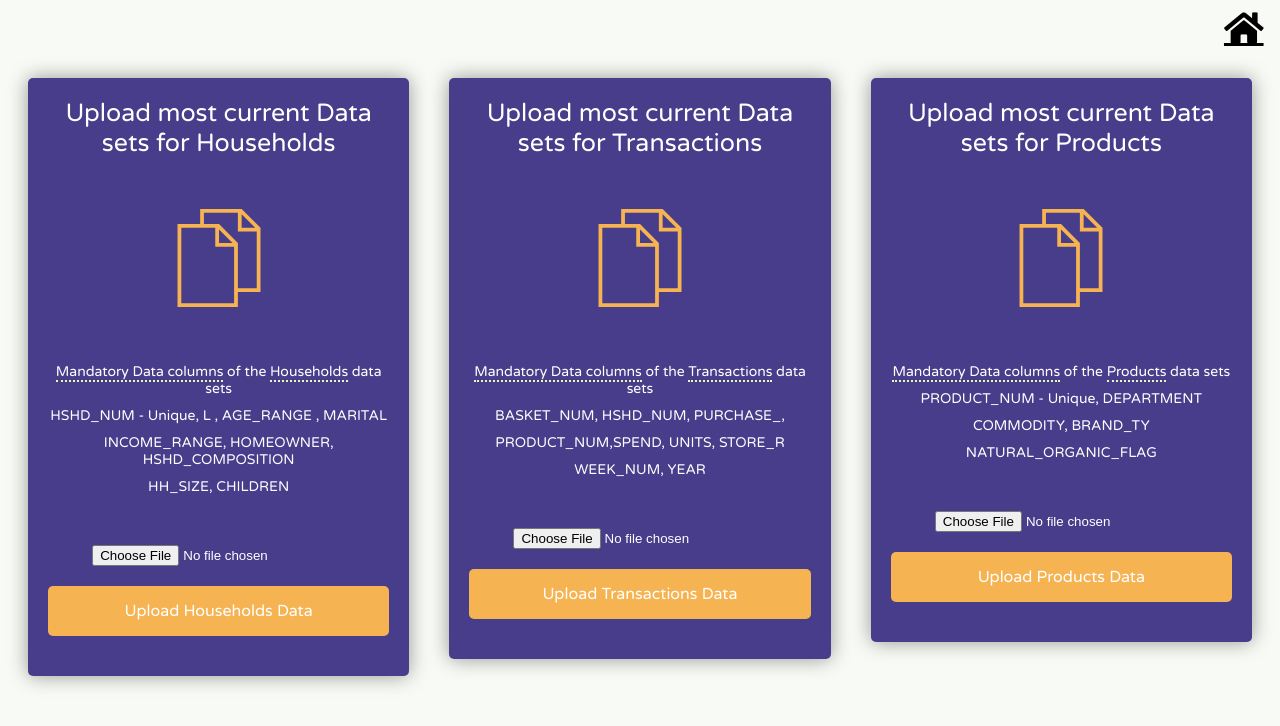
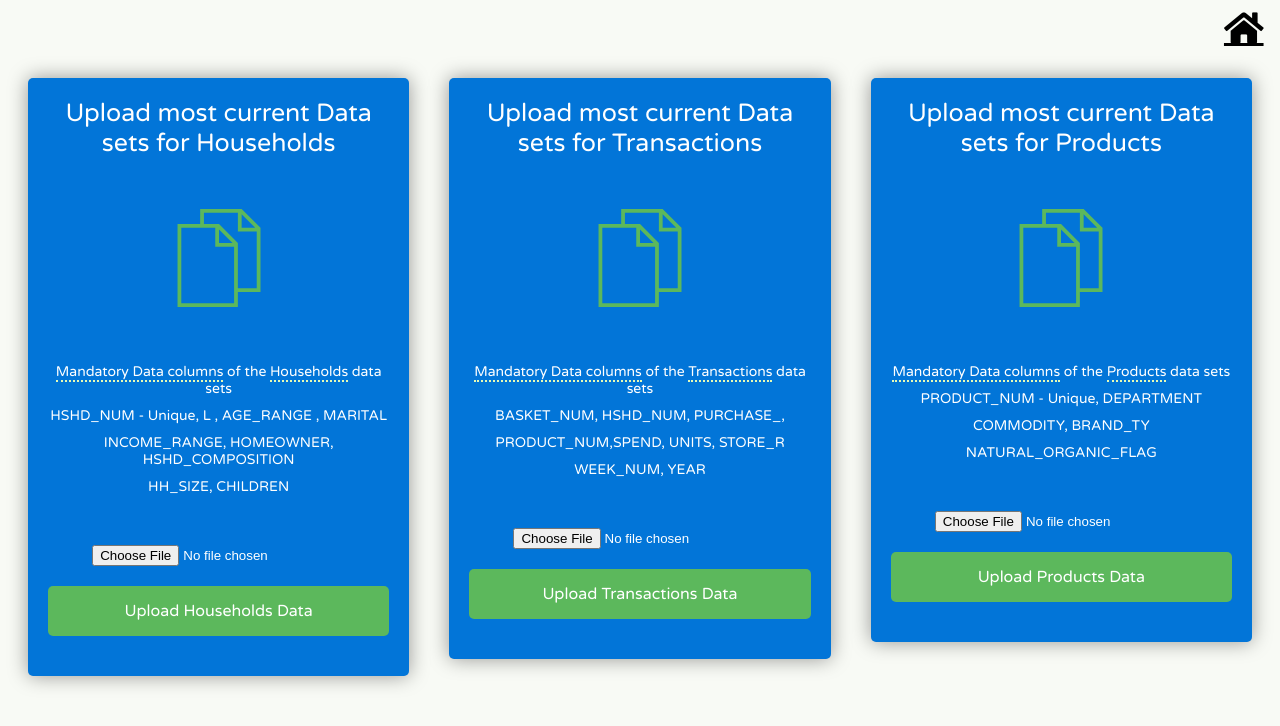
Before and after one commit to sh1var3ddy/retailer_webapp, a Flask app: page /uploaddatasets in a window 1280 px wide. Shown: the top 726 px of the page. Run offline with Flask 3, Linux system fonts and the light colour scheme; some libraries are stand-ins or nearby versions.

Commit message:
Update UploadData.html

```diff
--- a/templates/UploadData.html
+++ b/templates/UploadData.html
@@ -2,8 +2,16 @@
 <html>
   <title>Final Project Dashboard</title>
   <head>
-    <link href="https://fonts.googleapis.com/css?family=Roboto:300,400,500,700" rel="stylesheet">
-    <link rel="stylesheet" href="https://use.fontawesome.com/releases/v5.4.1/css/all.css" integrity="sha384-5sAR7xN1Nv6T6+dT2mhtzEpVJvfS3NScPQTrOxhwjIuvcA67KV2R5Jz6kr4abQsz" crossorigin="anonymous">
+    <link
+      href="https://fonts.googleapis.com/css?family=Roboto:300,400,500,700"
+      rel="stylesheet"
+    />
+    <link
+      rel="stylesheet"
+      href="https://use.fontawesome.com/releases/v5.4.1/css/all.css"
+      integrity="sha384-5sAR7xN1Nv6T6+dT2mhtzEpVJvfS3NScPQTrOxhwjIuvcA67KV2R5Jz6kr4abQsz"
+      crossorigin="anonymous"
+    />
     <style>
       @import url(https://fonts.googleapis.com/css?family=Varela+Round);
       *,
@@ -32,7 +40,7 @@ body {
         transition: all 1s;
       }
       .card {
-  background: #483D8B;
+        background: #0275d8;
         box-shadow: 0 0 20px rgba(0, 0, 0, 0.4);
         border-radius: 5px;
         margin: 50px 20px 20px 20px;
@@ -63,7 +71,7 @@ body {
         height: 100px;
       }
       .card .icon svg path {
-  fill: #f6b352;
+        fill: #5cb85c;
       }
       .card .features ul {
         padding: 0;
@@ -79,7 +87,7 @@ body {
       }
       .card .btn {
         display: block;
-  background: #f6b352;
+        background: #5cb85c;
         color: white;
         padding: 15px 20px;
         margin: 20px 0;
```
Also changed, not shown: other parts of templates/UploadData.html (+136 -55 lines). Lines whose indentation alone changed are shown as unchanged.
